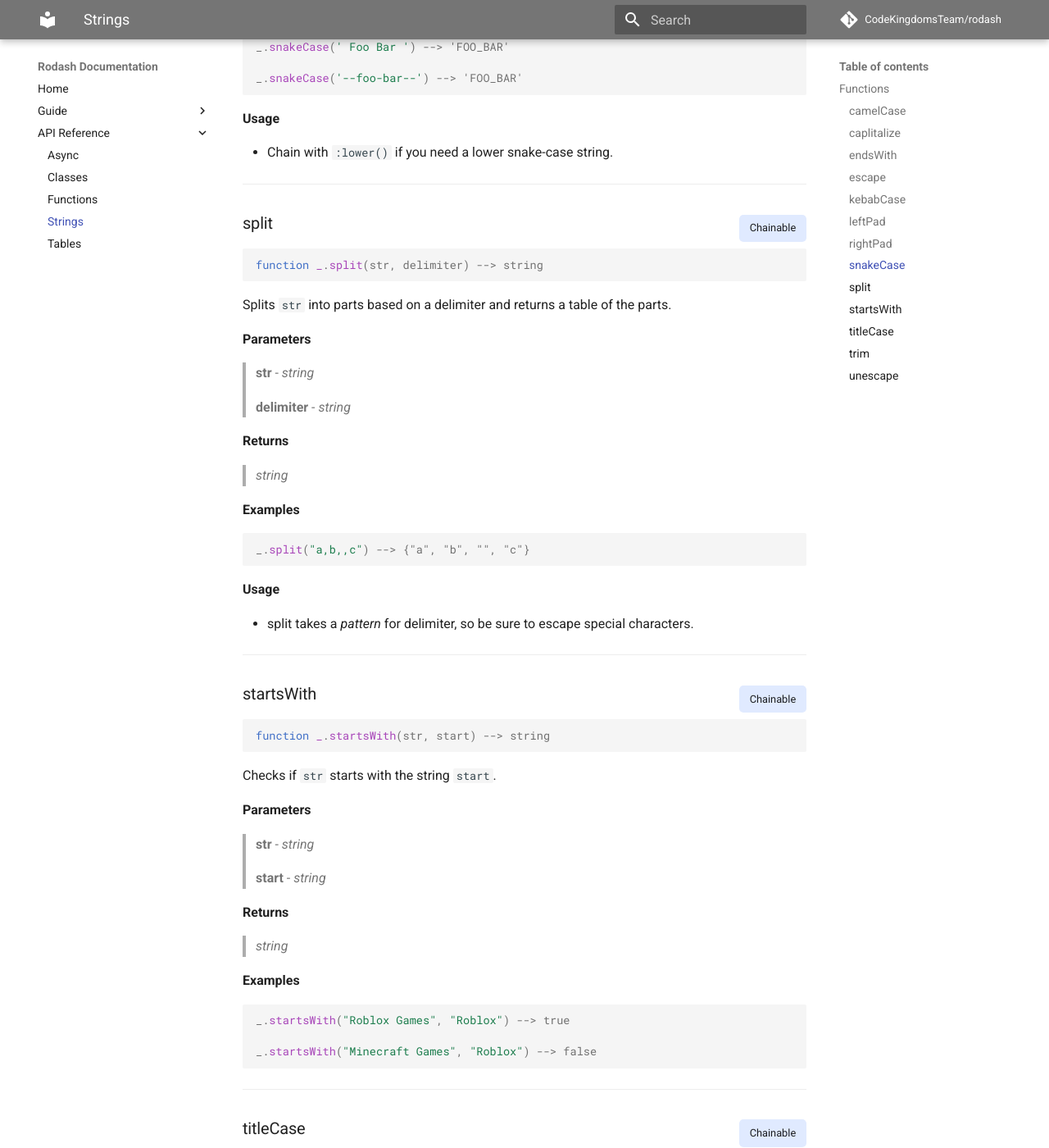
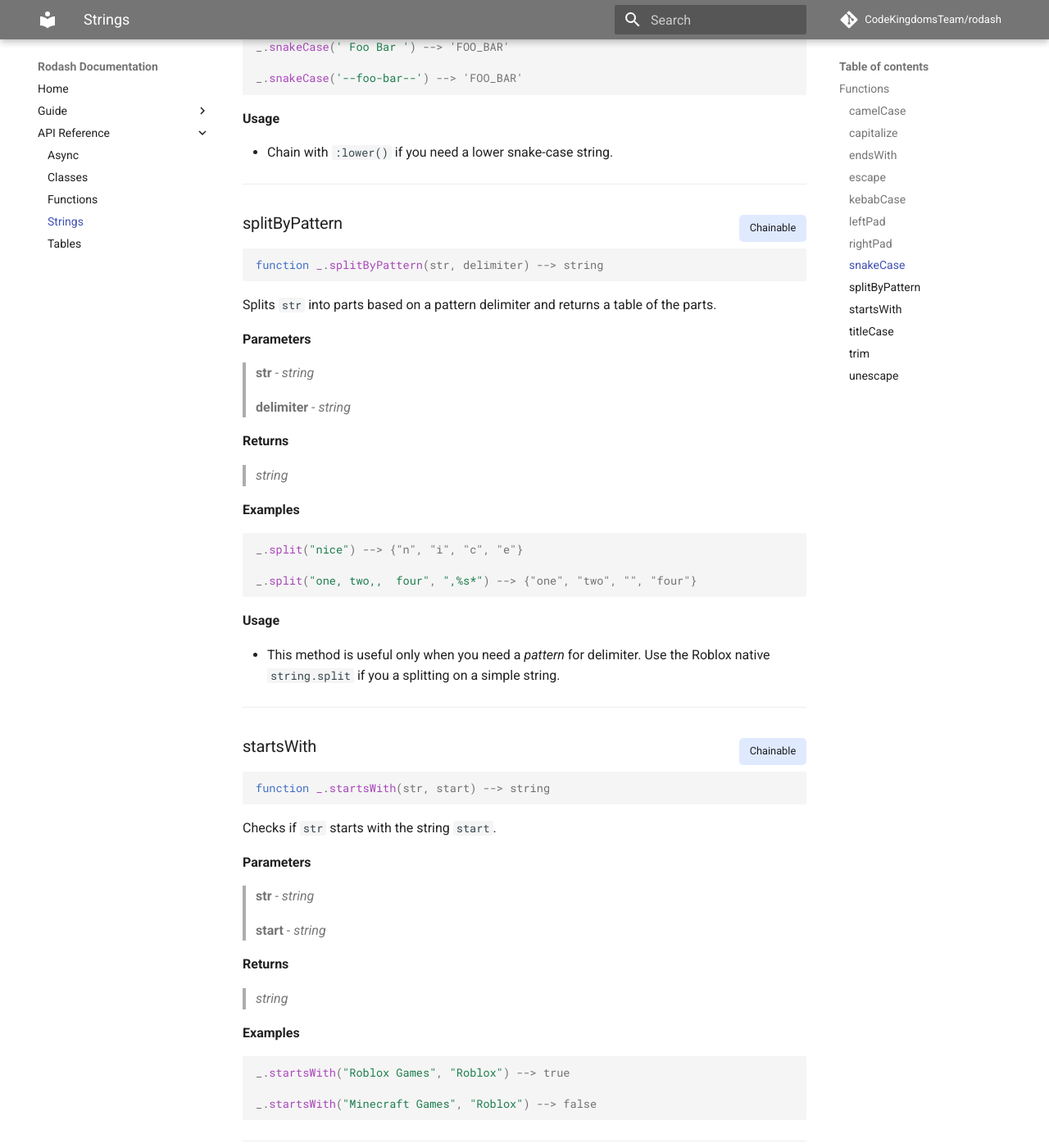
Before and after one commit to CodeKingdomsTeam/rodash, an MkDocs documentation site: the page built from docs/api/Strings.md, in a window 1280 px wide and 1400 px high, scrolled down 4522 px. Shown: the whole window at 82% size. Built offline with MkDocs 1.6.1 and Material for MkDocs 9.7.7, drawn with Linux system fonts in a browser that asks for light colours; comment, search, counter and statistics services are not loaded; some of the changed text lies outside the part shown.

Commit message:
Doc corrections

````diff
--- a/docs/api/Strings.md
+++ b/docs/api/Strings.md
@@ -44,10 +44,10 @@ _.camelCase('__FOO_BAR__') --> 'fooBar'
 ---
 
 <div class="rodocs-trait">Chainable</div>
-### caplitalize
+### capitalize
 
 ```lua
-function _.caplitalize(str) --> string
+function _.capitalize(str) --> string
 ```
 Capitalize the first letter of `str`.
 
@@ -303,12 +303,14 @@ _.snakeCase('--foo-bar--') --> 'FOO_BAR'
 ---
 
 <div class="rodocs-trait">Chainable</div>
-### split
+### splitByPattern
 
 ```lua
-function _.split(str, delimiter) --> string
+function _.splitByPattern(str, delimiter) --> string
 ```
-Splits `str` into parts based on a delimiter and returns a table of the parts.
+Splits `str` into parts based on a pattern delimiter and returns a table of the parts.
+
+
 
 
 
@@ -329,13 +331,15 @@ Splits `str` into parts based on a delimiter and returns a table of the parts.
 **Examples**
 
 ```lua
-_.split("a,b,,c") --> {"a", "b", "", "c"}
+_.split("nice") --> {"n", "i", "c", "e"}
+
+_.split("one, two,,  four", ",%s*") --> {"one", "two", "", "four"}
 
 ```
 
 **Usage**
 
-* split takes a _pattern_ for delimiter, so be sure to escape special characters.
+* This method is useful only when you need a _pattern_ for delimiter. Use the Roblox native `string.split` if you a splitting on a simple string.
 
 ---
 
@@ -439,7 +443,7 @@ Removes any spaces from the start and end of `str`.
 **Examples**
 
 ```lua
-_.trim("  full moon  ") --> {"full moon"}
+_.trim("  full moon  ") --> "full moon"
 
 ```
 
````
Also changed, not shown: 1 other file.
